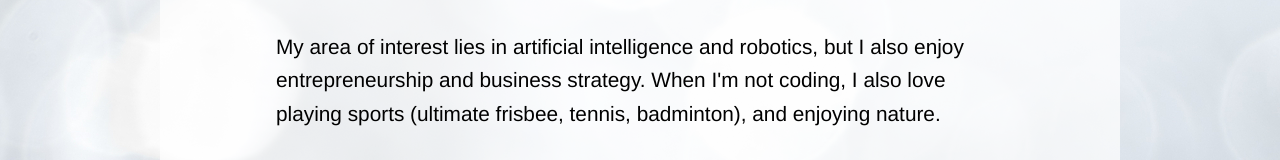
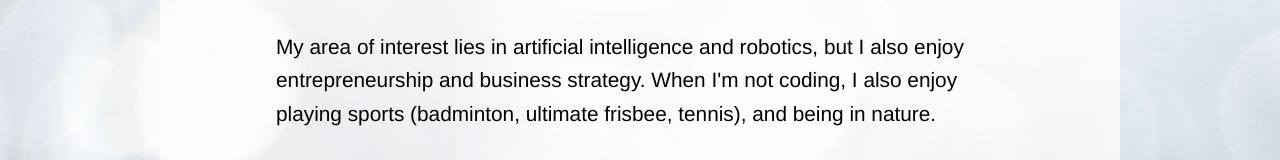
Before and after one commit to rui-lin/rlin.ca, a plain HTML site: page public/index.html in a window 1280 px wide. Shown: the part 393-553 px from the top of the page. Drawn offline with Linux system fonts and the light colour scheme.

Commit message:
Update summary text

```diff
--- a/public/index.html
+++ b/public/index.html
@@ -54,7 +54,7 @@
     <p>
     I'm a fourth year Computer Science and Business student at the University of Waterloo. I love discovering and solving new challenges.
     </p><br /><p>
-    My area of interest lies in artificial intelligence and robotics, but I also enjoy entrepreneurship and business strategy. When I'm not coding, I also love playing sports (ultimate frisbee, tennis, badminton), and enjoying nature.
+    My area of interest lies in artificial intelligence and robotics, but I also enjoy entrepreneurship and business strategy. When I'm not coding, I also enjoy playing sports (badminton, ultimate frisbee, tennis), and being in nature.
     </p><br /><p>
     If you'd like to talk more, feel free to send me an <a href="mailto:hello@rlin.ca">email</a>.
     </p>
```
